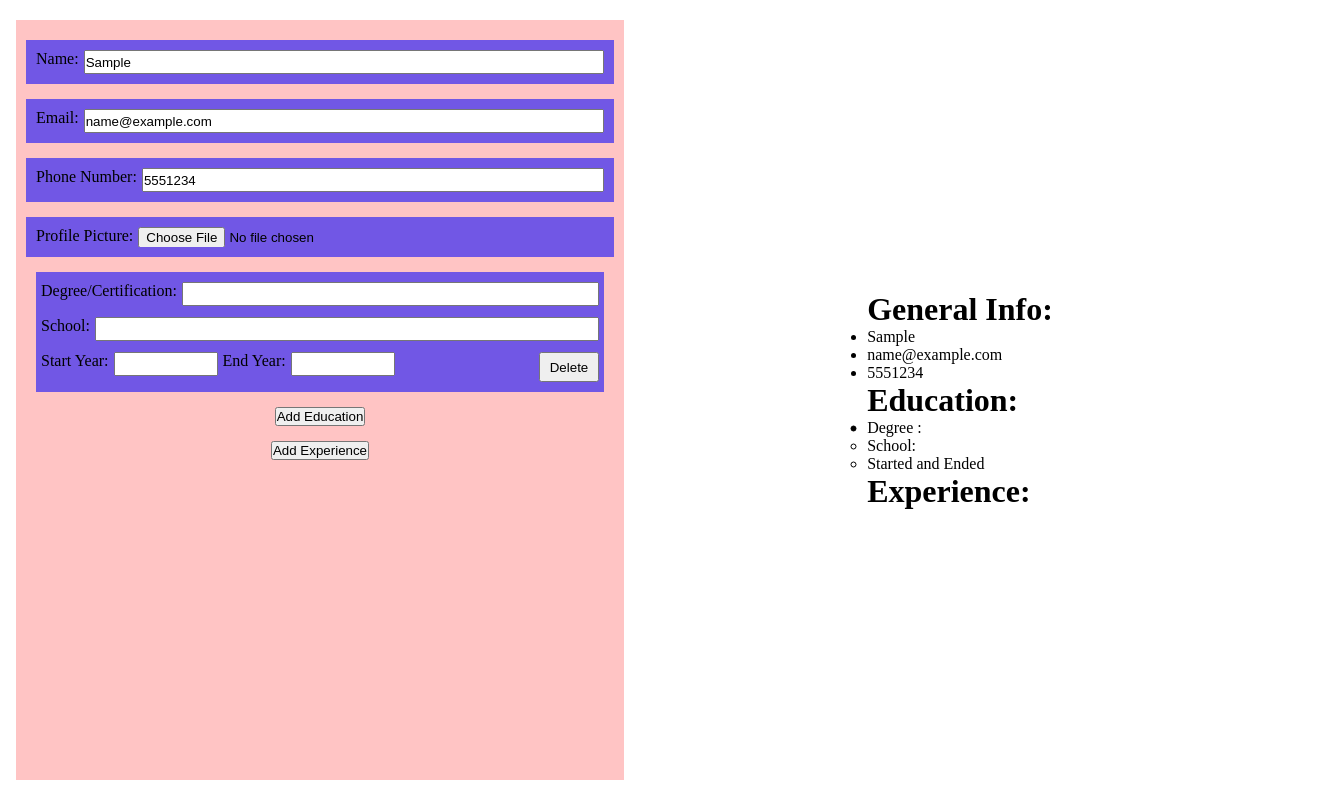
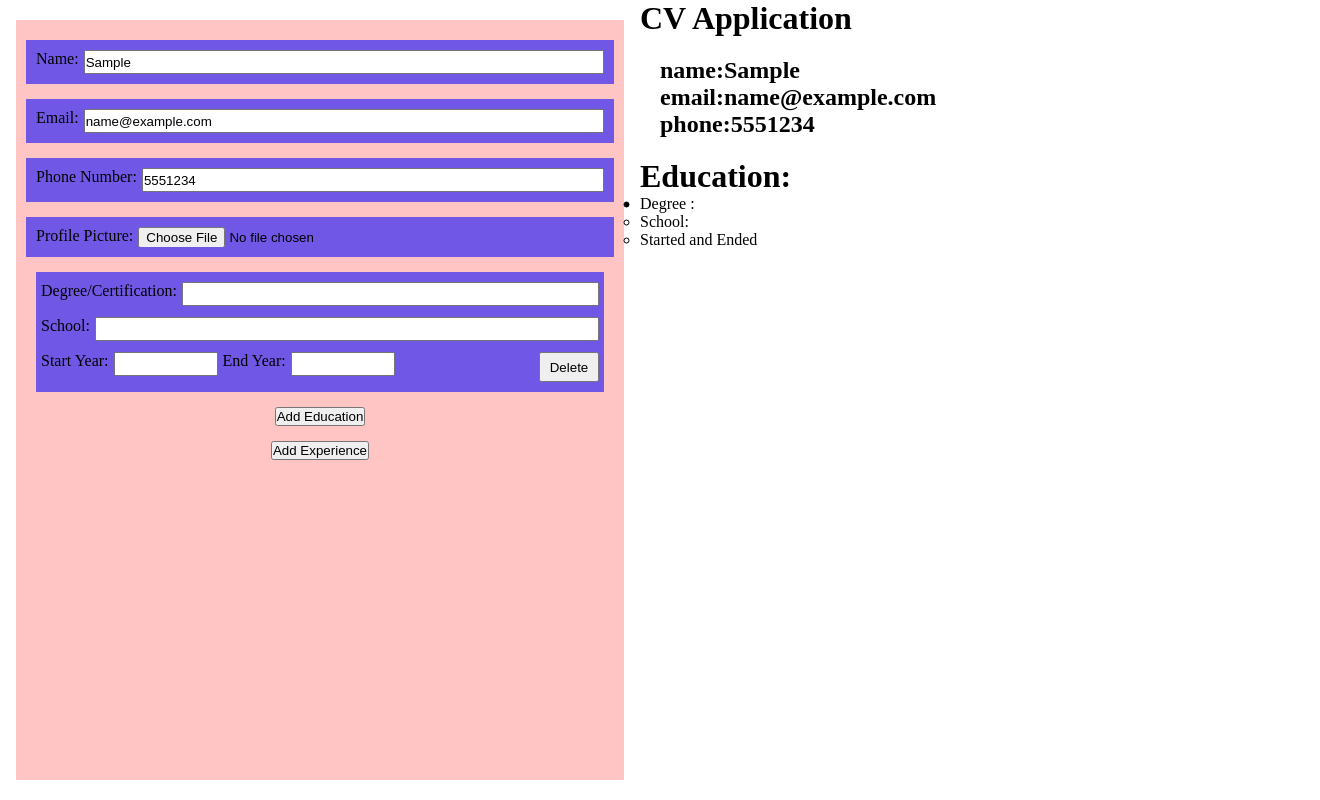
Before and after one commit to LoganTackett1/cv-application, a React (Vite) app: page / in a window 1280 px wide. Both pictures are taken after typing "Sample", "name@example.com", "5551234" into the empty fields and a click on the button "Add Education". Shown: the whole page, 1320 px wide, since content can reach past the window. Built offline with nearby package versions, Linux system fonts and the light colour scheme.

Commit message:
added image input for pfp finished things up

```diff
--- a/src/InputSection.jsx
+++ b/src/InputSection.jsx
@@ -6,6 +6,7 @@ import ExpInp from './ExpInp';
 
 // eslint-disable-next-line react/prop-types
 function InputSection ({cvState,cvSetter}) {
+
     return (
         <div id="inputSection">
             <Input cvState={cvState} cvSetter={cvSetter} type="text" setParam="name" labelId="name" label="Name:" />
--- a/src/OutputSection.css
+++ b/src/OutputSection.css
@@ -0,0 +1,15 @@
+#outputSection {
+    display: flex;
+    flex-direction: column;
+    width: 100%;
+    height: 100%;
+}
+
+.upper-left {
+    width: 100%;
+    padding: 20px;
+    display: flex;
+    flex-direction: column;
+    align-items: flex-start;
+    justify-content: flex-start;
+}
--- a/src/OutputSection.jsx
+++ b/src/OutputSection.jsx
@@ -2,21 +2,35 @@
 import './OutputSection.css';
 
 function OutputSection ({ cvState }) {
+    function isBlank(str) {
+        return (!str || /^\s*$/.test(str));
+    }
+
+    function renderProp (prop) {
+        if (!isBlank(cvState[prop])) {
+            return (
+                <>
+                <h2>{prop}:{cvState[prop]}</h2>
+                </>
+            );
+        }
+    }
+
     return (
         <div id="outputSection">
-            <h1>
-                General Info:
-            </h1>
+            <h1>CV Application</h1>
+            <div className='upper-left'>
+                {renderProp("name")}
+                {renderProp("email")}
+                {renderProp("phone")}
+                {cvState.imgSrc ? <img src={cvState.imgSrc}></img> : <></>}
+            </div>
+            {
+            cvState.education.length > 0 ? (<h1>Education:</h1>) : <></>
+            }
             <ul>
-                <li>{cvState.name}</li>
-                <li>{cvState.email}</li>
-                <li>{cvState.phone}</li>
-            </ul>
-            <h1>
-                Education:
-            </h1>
-            <ul>
-                {cvState.education.map(item => (
+                {
+                cvState.education.map(item => (
                     <li key={item.uuid}>
                         <ul>
                             <li>Degree : {item.degree}</li>
@@ -24,11 +38,12 @@ function OutputSection ({ cvState }) {
                             <li>Started {item.start} and Ended {item.end}</li>
                         </ul>
                     </li>
-                ))}
+                ))
+                }
             </ul>
-            <h1>
-                Experience:
-            </h1>
+            {
+            cvState.experience.length > 0 ? (<h1>Experience:</h1>) : <></>
+            }
             <ul>
                 {cvState.experience.map(item => (
                     <li key={item.uuid}>
```
